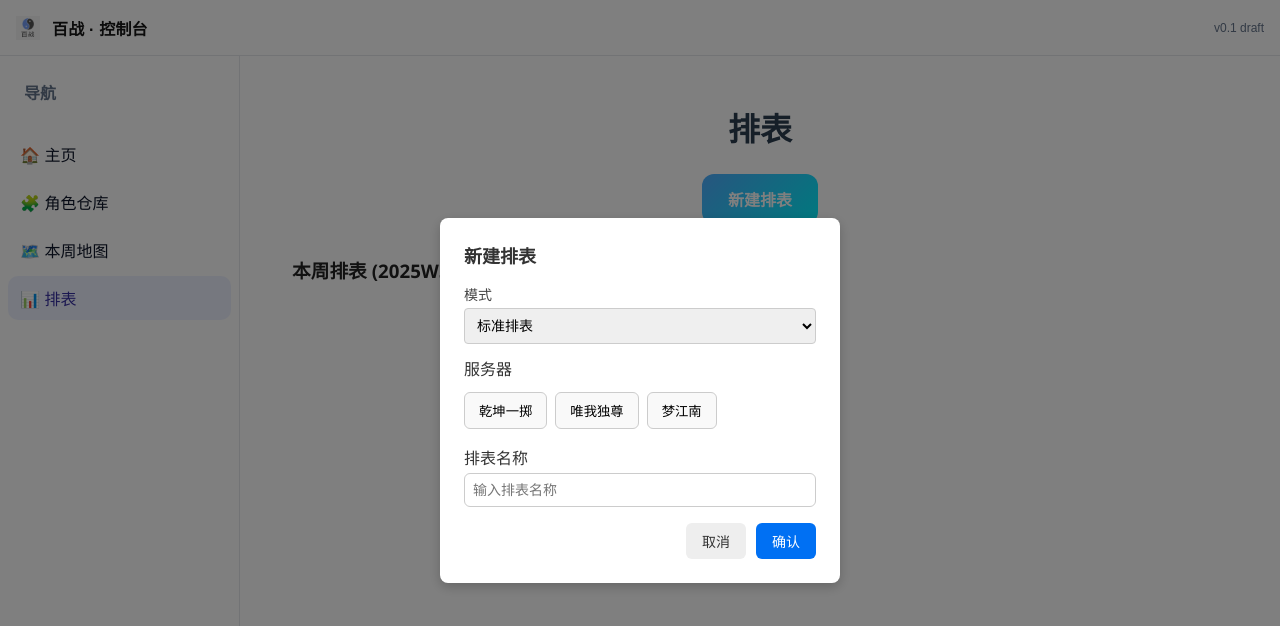
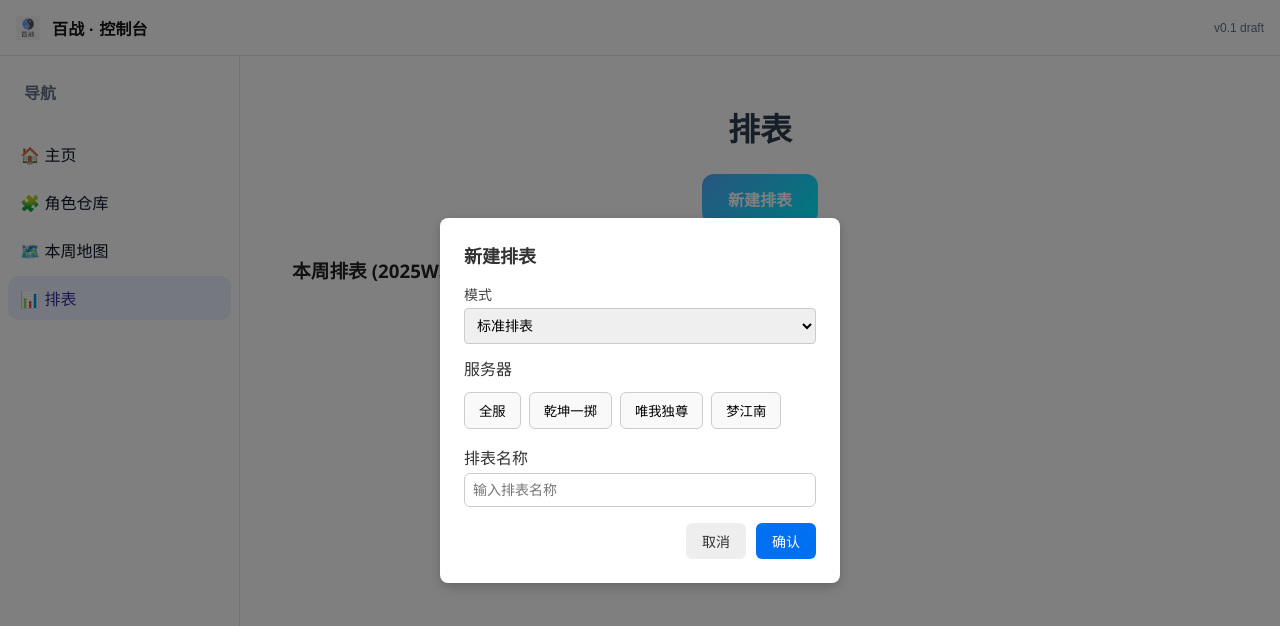
Before and after one commit to 853493541/baizhan-v2, a Next.js app in the folder frontend/: page /playground in a window 1280 px wide. Both pictures are taken after a click on the button "新建排表". Shown: the top 626 px of the page. Built offline with nearby package versions, Linux system fonts and the light colour scheme; no server answers.

Commit message:
now able to create cross server schedule

```diff
--- a/frontend/app/playground/components/CreateScheduleModal/StandardScheduleForm/index.tsx
+++ b/frontend/app/playground/components/CreateScheduleModal/StandardScheduleForm/index.tsx
@@ -16,6 +16,7 @@ interface Props {
 }
 
 const SERVERS = ["乾坤一掷", "唯我独尊", "梦江南"];
+const ALL_SERVERS = "全服";
 
 function generateTimestampName(server: string) {
   const now = new Date();
@@ -34,7 +35,7 @@ export default function StandardScheduleForm({ onClose, onConfirm }: Props) {
   // handle server select + overwrite name
   const handleSelectServer = (s: string) => {
     setServer(s);
-    setName(generateTimestampName(s)); // always overwrite with timestamp
+    setName(generateTimestampName(s));
   };
 
   const handleSubmit = async () => {
@@ -45,15 +46,18 @@ export default function StandardScheduleForm({ onClose, onConfirm }: Props) {
 
     try {
       // Step 1. Fetch characters
-      const charRes = await fetch(
-        `${process.env.NEXT_PUBLIC_API_URL}/api/characters?server=${server}`
-      );
+      const url =
+        server === ALL_SERVERS
+          ? `${process.env.NEXT_PUBLIC_API_URL}/api/characters`
+          : `${process.env.NEXT_PUBLIC_API_URL}/api/characters?server=${server}`;
+
+      const charRes = await fetch(url);
       if (!charRes.ok) throw new Error("Failed to fetch characters");
       const characters = await charRes.json();
 
       const activeCharacters = characters.filter((c: any) => c.active);
       if (activeCharacters.length === 0) {
-        alert("该服务器没有启用的角色，无法创建排表。");
+        alert("没有启用的角色，无法创建排表。");
         return;
       }
 
@@ -85,7 +89,7 @@ export default function StandardScheduleForm({ onClose, onConfirm }: Props) {
     <>
       <div className={styles.label}>服务器</div>
       <div className={styles.serverButtons}>
-        {SERVERS.map((s) => (
+        {[ALL_SERVERS, ...SERVERS].map((s) => (
           <button
             key={s}
             type="button"
```
